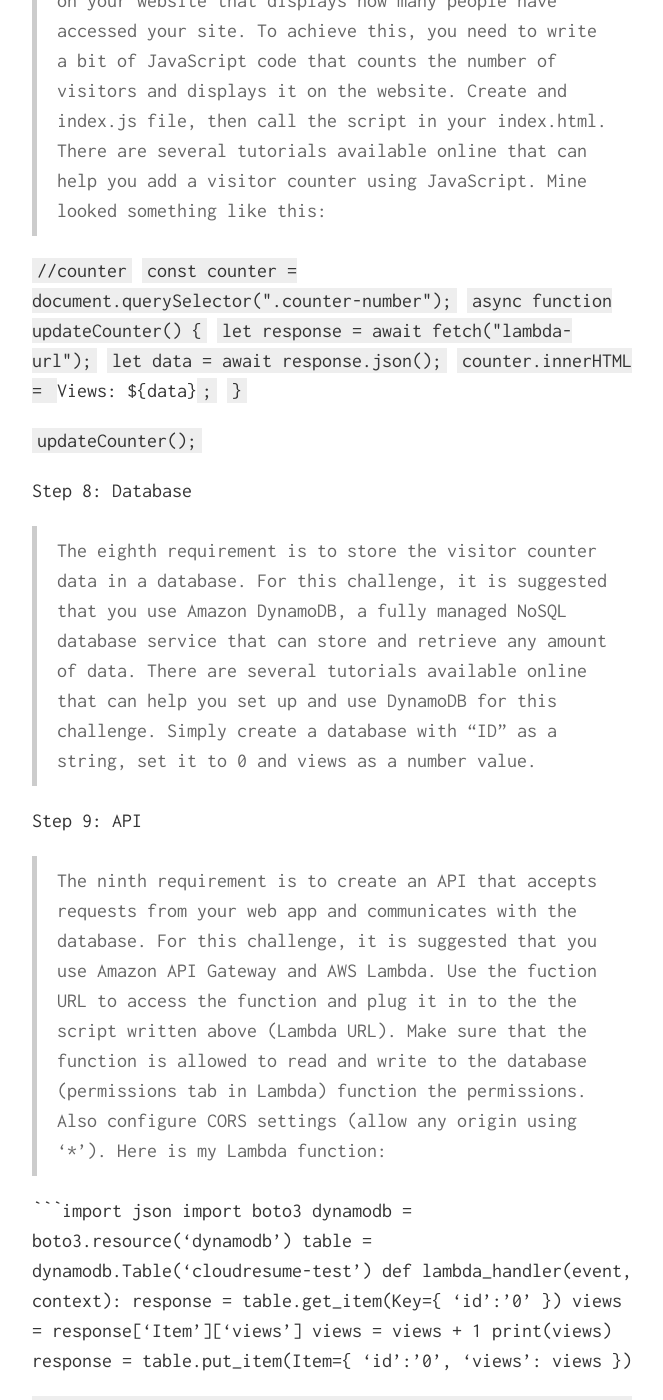
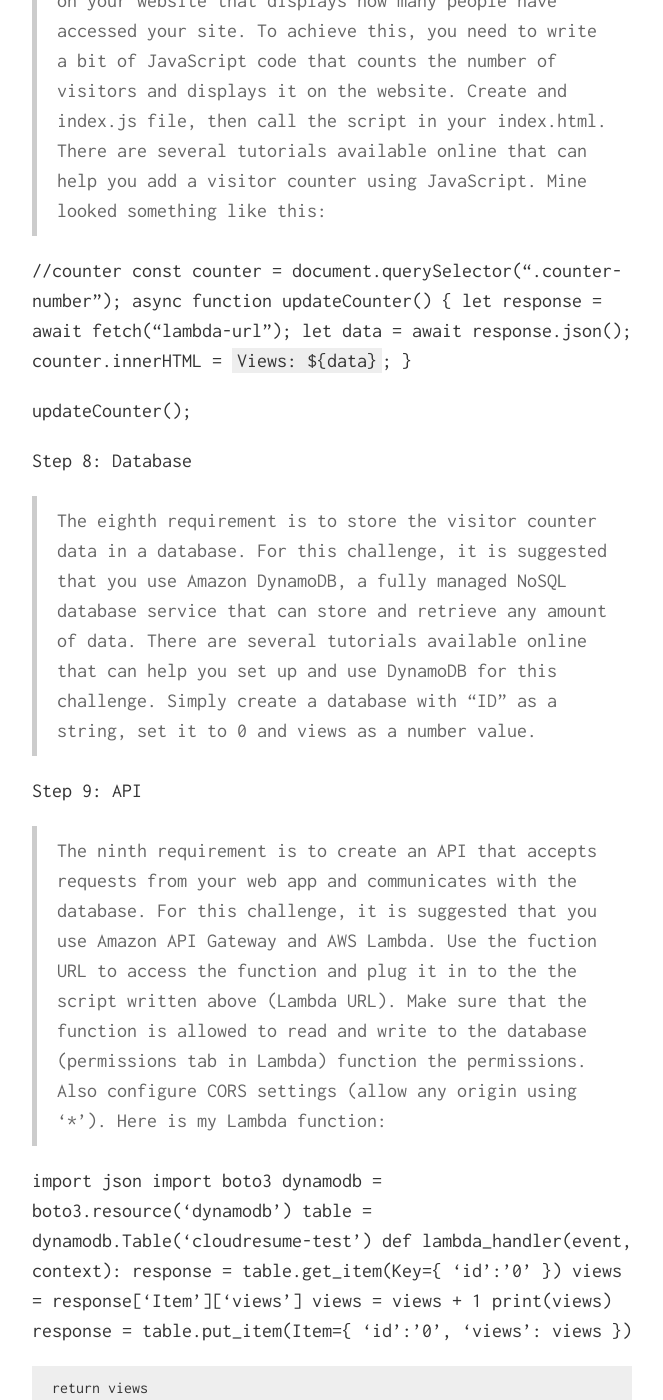
Before and after one commit to PendingUsername/PendingUsername.github.io, a Jekyll site: the page built from index.md, in a window 1280 px wide and 1400 px high, scrolled down 4956 px. Shown: the whole window, without its empty margins (308-971 px from the left). Built offline with Jekyll 4.4.1, drawn with Linux system fonts in a browser that asks for light colours; our own code applies the rules of GitHub Pages for plain Markdown files; some of the changed text lies outside the part shown.

Commit message:
Update index.md

````diff
--- a/index.md
+++ b/index.md
@@ -66,15 +66,15 @@ Step 6: DNS
 Step 7: Javascript
 > The seventh requirement is to include a visitor counter on your website that displays how many people have accessed your site. To achieve this, you need to write a bit of JavaScript code that counts the number of visitors and displays it on the website. Create and index.js file, then call the script in your index.html. There are several tutorials available online that can help you add a visitor counter using JavaScript. Mine looked something like this:
 
-`//counter`
-`const counter = document.querySelector(".counter-number");`
-`async function updateCounter() {`
-    `let response = await fetch("lambda-url");`
-    `let data = await response.json();`
-    `counter.innerHTML = `Views: ${data}`;`
-`}`
+//counter
+const counter = document.querySelector(".counter-number");
+async function updateCounter() {
+    let response = await fetch("lambda-url");
+    let data = await response.json();
+    counter.innerHTML = `Views: ${data}`;
+}
 
-`updateCounter();`
+updateCounter();
 
 Step 8: Database
 > The eighth requirement is to store the visitor counter data in a database. For this challenge, it is suggested that you use Amazon DynamoDB, a fully managed NoSQL database service that can store and retrieve any amount of data. There are several tutorials available online that can help you set up and use DynamoDB for this challenge. Simply create a database with "ID" as a string, set it to 0 and views as a number value.
@@ -82,7 +82,7 @@ Step 8: Database
 Step 9: API
 > The ninth requirement is to create an API that accepts requests from your web app and communicates with the database. For this challenge, it is suggested that you use Amazon API Gateway and AWS Lambda. Use the fuction URL to access the function and plug it in to the the script written above (Lambda URL). Make sure that the function is allowed to read and write to the database (permissions tab in Lambda) function the permissions. Also configure CORS settings (allow any origin using '*'). Here is my Lambda function:
 
-```import json
+import json
 import boto3
 dynamodb = boto3.resource('dynamodb')
 table = dynamodb.Table('cloudresume-test')
@@ -98,7 +98,7 @@ def lambda_handler(event, context):
         'views': views
     })
 
-    return views]```
+    return views
 
 Step 10: Python
 > To complete the Cloud Resume Challenge, you will need to write code in the AWS Lambda function. While you could use more Javascript, it would be better for our purposes to explore Python, a common language used in back-end programs and scripts, and its boto3 library for AWS. If you are not familiar with Python, there are many free tutorials available online to get started. The code above simply imports the json and boto3 libraries, calls the table, and gets triggers the response. Views and 'id' comes from the database (step 8)
@@ -118,7 +118,7 @@ Step 14: CI/CD (Back end)*
 Step 15: CI/CD (Front end)
 > Create a second GitHub repository for your website code. Then, create GitHub Actions such that when you push new website code, the S3 bucket automatically gets updated. You may also need to invalidate your CloudFront cache in the code. It is crucial not to commit AWS credentials to source control, as bad actors could find them and use them against you. Create a _config.yml file containing the following:
 
-```name: Upload website to S3
+name: Upload website to S3
 
 on:
   push:
@@ -138,7 +138,7 @@ jobs:
           AWS_ACCESS_KEY_ID: ${{ secrets.AWS_ACCESS_KEY_ID }}
           AWS_SECRET_ACCESS_KEY: ${{ secrets.AWS_SECRET_ACCESS_KEY }}
           AWS_REGION: 'us-east-1'
-          SOURCE_DIR: 'your-website-name']```
+          SOURCE_DIR: 'your-website-name']
 
 Add the keys to your Github secerts. This can be done in the setting tab. The secerts can be contained from you AWS account, under IAM.
 
````
